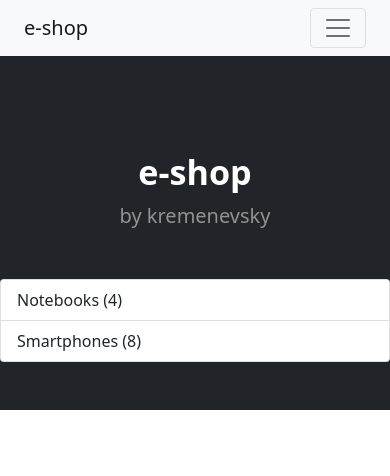
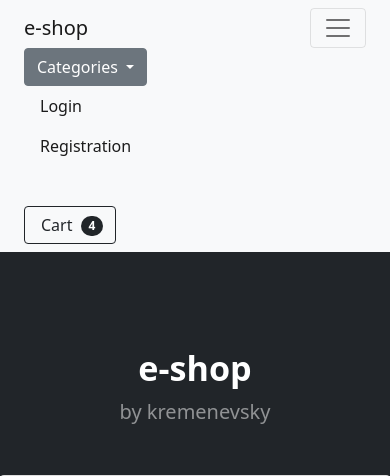
Before and after one commit to kremenevskiy/BSUIR, a Django app: page /checkout/ in a window 390 px wide, after a click that opens the changed part; the page is wider, and only the part inside the window is pictured. Shown: the top 476 px of that part. Run offline with Django 3.2, Linux system fonts and the light colour scheme; data comes from the database, SQL or seed files in the repository; some libraries are stand-ins or nearby versions.

Commit message:
extended login logout functionality

```diff
--- a/Term_4-python/e-shop/shop/mainapp/forms.py
+++ b/Term_4-python/e-shop/shop/mainapp/forms.py
@@ -1,5 +1,5 @@
 from django import forms
-
+from django.contrib.auth.models import User
 from .models import Order
 
 
@@ -21,3 +21,82 @@
             'order_date',
             'comment'
         )
+
+
+class LoginForm(forms.ModelForm):
+
+    password = forms.CharField(widget=forms.PasswordInput)
+
+    def __init__(self, *args, **kwargs):
+        super().__init__(*args, **kwargs)
+        self.fields['username'].label = 'Login'
+        self.fields['password'].label = 'Password'
+
+    def clean(self):
+        username = self.cleaned_data['username']
+        password = self.cleaned_data['password']
+
+        if not User.objects.filter(username=username).exists():
+            raise forms.ValidationError(f'User with login: {username} not found')
+        user = User.objects.filter(username=username).first()
+        if user:
+            if not user.check_password(password):
+                raise forms.ValidationError('Wrong password')
+        return self.cleaned_data
+
+    class Meta:
+        model = User
+        fields = ['username', 'password']
+
+
+class RegistrationForm(forms.ModelForm):
+
+    confirm_password = forms.CharField(widget=forms.PasswordInput)
+    password = forms.CharField(widget=forms.PasswordInput)
+    phone = forms.CharField(required=False)
+    address = forms.CharField(required=False)
+    email = forms.CharField(required=True)
+
+    def __init(self, *args, **kwargs):
+        super().__init__(*args, **kwargs)
+        self.fields['username'].label = 'Login'
+        self.fields['password'].label = 'Password'
+
+        self.fields['confirm_password'].label = 'Confirm Password'
+        self.fields['phone'].label = 'Phone Number'
+        self.fields['first_name'].label = 'Your name'
+        self.fields['last_name'].label = 'Your surname'
+        self.fields['address'].label = 'Address'
+        self.fields['email'].label = 'e-mail'
+
+
+    def clean_email(self):
+        email = self.cleaned_data['email']
+        domain = email.split('.')[-1]
+        if domain in ['net', 'org']:
+            raise forms.ValidationError(f'Registration for domain {domain} impossible')
+
+        if User.objects.filter(email=email).exists():
+            raise forms.ValidationError(f'Current email is already registered')
+        return email
+
+    def clean_username(self):
+        username = self.cleaned_data['username']
+
+        if User.objects.filter(username=username).exists():
+            raise forms.ValidationError(f'username {username} is already taken')
+        return username
+
+    def clean(self):
+        password = self.cleaned_data['password']
+        confirm_password = self.cleaned_data['confirm_password']
+
+        if password != confirm_password:
+            raise forms.ValidationError('Passwords are not same')
+
+        return self.cleaned_data
+
+    class Meta:
+        model = User
+        fields = ['username', 'password', 'confirm_password',
+                  'first_name', 'last_name', 'address', 'phone', 'email']
--- a/Term_4-python/e-shop/shop/mainapp/templates/base.html
+++ b/Term_4-python/e-shop/shop/mainapp/templates/base.html
@@ -9,7 +9,7 @@
         <!-- Favicon-->
         <link rel="icon" type="image/x-icon" href="assets/favicon.ico" />
         <!-- Bootstrap icons-->
-        <link href="https://cdn.jsdelivr.net/npm/bootstrap-icons@1.5.0/font/bootstrap-icons.css" rel="stylesheet" />
+<!--        <link href="https://cdn.jsdelivr.net/npm/bootstrap-icons@1.5.0/font/bootstrap-icons.css" rel="stylesheet" />-->
         <!-- Core theme CSS (includes Bootstrap)-->
 <!--        <link href="css/styles.css" rel="stylesheet" />-->
         <link href="https://cdn.jsdelivr.net/npm/bootstrap@5.0.1/dist/css/bootstrap.min.css" rel="stylesheet" integrity="sha384-+0n0xVW2eSR5OomGNYDnhzAbDsOXxcvSN1TPprVMTNDbiYZCxYbOOl7+AMvyTG2x" crossorigin="anonymous">
@@ -26,6 +26,34 @@
                 <a class="navbar-brand" href="{% url 'base'%}">e-shop</a>
                 <button class="navbar-toggler" type="button" data-bs-toggle="collapse" data-bs-target="#navbarSupportedContent" aria-controls="navbarSupportedContent" aria-expanded="false" aria-label="Toggle navigation"><span class="navbar-toggler-icon"></span></button>
                 <div class="collapse navbar-collapse" id="navbarSupportedContent">
+                    <div class="dropdown nav-item">
+                        <a class="btn btn-secondary dropdown-toggle" href="#" role="button" id="dropdownMenuLink" data-bs-toggle="dropdown" aria-expanded="false">
+                            Categories
+                        </a>
+
+                        <ul class="dropdown-menu" aria-labelledby="dropdownMenuLink">
+                             {% for category in categories %}
+                                <a class="dropdown-item" href="{{ category.url }}">{{ category.name }}</a>
+                            {% endfor %}
+                        </ul>
+                    </div>
+                    {% if not request.user.is_authenticated %}
+                        <li style="list-style-type: none">
+                            <a class="nav-link" style="color: #1b1b1b" href="{% url 'login' %}"> Login </a>
+                        </li>
+                        <li style="list-style-type: none">
+                            <a class="nav-link" style="color: #1b1b1b" href="{% url 'registration' %}"> Registration </a>
+                        </li>
+                    {% endif %}
+                        <li style="list-style-type: none">
+                            {% if request.user.is_authenticated %}
+                                <span class="navbar text" style="font-size:  20px;">Welcome,
+                                    <span class="badge badge-danger">
+                                        <a style="text-decoration: none; font-size: 20px;" href="#">{{ request.user.username }}</a>
+                                    </span>
+                                </span> | <a href="{% url 'logout' %}">Logout</a>
+                            {% endif %}
+                        </li>
                     <ul class="navbar-nav me-auto mb-2 mb-lg-0 ms-lg-4">
                         <li class="nav-item"><a class="nav-link active" aria-current="page" href="#!"></a></li>
                         <li class="nav-item"><a class="nav-link" href="#!"></a></li>
@@ -139,6 +167,6 @@
 <!--        <script src="https://cdn.jsdelivr.net/npm/bootstrap@5.0.1/dist/js/bootstrap.bundle.min.js"></script>-->
 
         <!-- Core theme JS-->
-        <script src="js/scripts.js"></script>
+        <script src="https://cdn.jsdelivr.net/npm/bootstrap@5.0.1/dist/js/bootstrap.bundle.min.js" integrity="sha384-gtEjrD/SeCtmISkJkNUaaKMoLD0//ElJ19smozuHV6z3Iehds+3Ulb9Bn9Plx0x4" crossorigin="anonymous"></script>
     </body>
 </html>
--- a/Term_4-python/e-shop/shop/mainapp/urls.py
+++ b/Term_4-python/e-shop/shop/mainapp/urls.py
@@ -1,4 +1,5 @@
 from django.urls import path
+from django.contrib.auth.views import LogoutView
 
 from .views import (
     BaseView,
@@ -9,7 +10,9 @@
     DeleteFromCartView,
     ChangeQTYView,
     CheckoutView,
-    MakeOrderView
+    MakeOrderView,
+    LoginView,
+    RegistrationView
 )
 
 urlpatterns = [
@@ -21,5 +24,8 @@
     path('remove-from-cart/<str:ct_model>/<str:slug>/', DeleteFromCartView.as_view(), name='delete_from_cart'),
     path('change-qty/<str:ct_model>/<str:slug>/', ChangeQTYView.as_view(), name='change_qty'),
     path('checkout/', CheckoutView.as_view(), name='checkout'),
-    path('make-order/', MakeOrderView.as_view(), name='make_order')
+    path('make-order/', MakeOrderView.as_view(), name='make_order'),
+    path('login/', LoginView.as_view(), name='login'),
+    path('logout/', LogoutView.as_view(next_page='/'), name='logout'),
+    path('registration/', RegistrationView.as_view(), name='registration')
 ]
--- a/Term_4-python/e-shop/shop/mainapp/views.py
+++ b/Term_4-python/e-shop/shop/mainapp/views.py
@@ -4,8 +4,9 @@
 from django.http import HttpResponseRedirect
 from django.shortcuts import render
 from django.views.generic import DetailView, View
+from django.contrib.auth import authenticate, login
 
-from .forms import OrderForm
+from .forms import OrderForm, LoginForm, RegistrationForm
 from .mixins import CategoryDetailMixin, CartMixin
 from .models import Notebook, Smartphone, Category, LatestProducts, Customer, CartProduct
 from .utils import recalc_cart
@@ -185,3 +186,64 @@
                 messages.add_message(request, messages.INFO, "Thank you for ordering. Manager will contact you")
                 return HttpResponseRedirect('/')
             return HttpResponseRedirect('/checkout/')
+
+
+
+class LoginView(CartMixin, View):
+
+    def get(self, request, *args, **kwargs):
+        form = LoginForm(request.POST or None)
+        categories = Category.objects.all()
+        context = {
+            'form': form,
+            'categories': categories,
+            'cart': self.cart
+        }
+        return render(request, 'login.html', context)
+
+    def post(self, request, *args, **kwargs):
+        form = LoginForm(request.POST or None)
+        if form.is_valid():
+            username = form.cleaned_data['username']
+            password = form.cleaned_data['password']
+            user = authenticate(username=username, password=password)
+            if user:
+                login(request, user)
+                return HttpResponseRedirect('/')
+        context = {'form': form, 'cart': self.cart}
+        return render(request, 'login.html', context)
+
+
+class RegistrationView(CartMixin, View):
+
+    def get(self, request, *args, **kwargs):
+        form = RegistrationForm(request.POST or None)
+        categories = Category.objects.all()
+        context = {
+            'form': form,
+            'categories': categories,
+            'cart': self.cart
+        }
+        return render(request, 'registration.html', context)
+
+    def post(self, request, *args, **kwargs):
+        form = RegistrationForm(request.POST or None)
+        if form.is_valid():
+            new_user = form.save(commit=False)
+            new_user.email = form.cleaned_data['email']
+            new_user.first_name = form.cleaned_data['first_name']
+            new_user.last_name = form.cleaned_data['last_name']
+
+            new_user.save()
+            new_user.set_password(form.cleaned_data['password'])
+            new_user.save()
+            Customer.objects.create(
+                user=new_user,
+                phone=form.cleaned_data['phone'],
+                address=form.cleaned_data['address']
+            )
+            user = authenticate(username=form.cleaned_data['username'], password=form.cleaned_data['password'])
+            login(request, user)
+            return HttpResponseRedirect('/')
+        context = {'form': form, 'cart': self.cart}
+        return render(request, 'registration.html', context)
--- a/Term_4-python/e-shop/shop/shop/settings.py
+++ b/Term_4-python/e-shop/shop/shop/settings.py
@@ -28,7 +28,7 @@
 # DOCKER = 0
 DOCKER = int(os.environ.get("DOCKER", default=0))
 #
-ALLOWED_HOSTS = os.environ.get("DJANGO_ALLOWED_HOSTS", default="0.0.0.0").split(" ")
+ALLOWED_HOSTS = os.environ.get("DJANGO_ALLOWED_HOSTS", default="127.0.0.1   ").split(" ")
 # ALLOWED_HOSTS = ["127.0.0.1", "localhost", "0.0.0.0"]
 
 
```
Also changed, not shown: Term_4-python/e-shop/shop/mainapp/templates/login.html (added, +15 -0 lines), Term_4-python/e-shop/shop/mainapp/templates/registration.html (added, +15 -0 lines).
